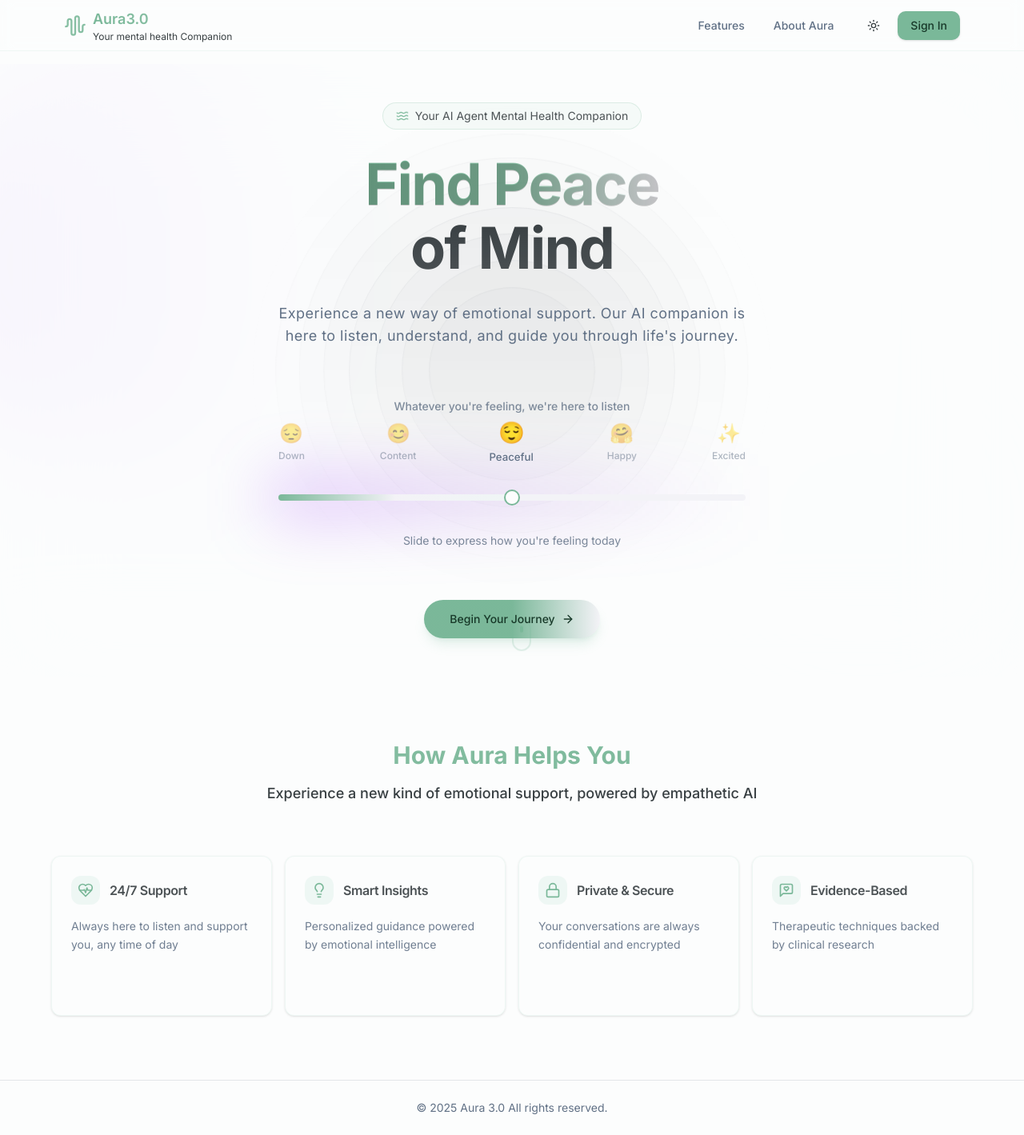
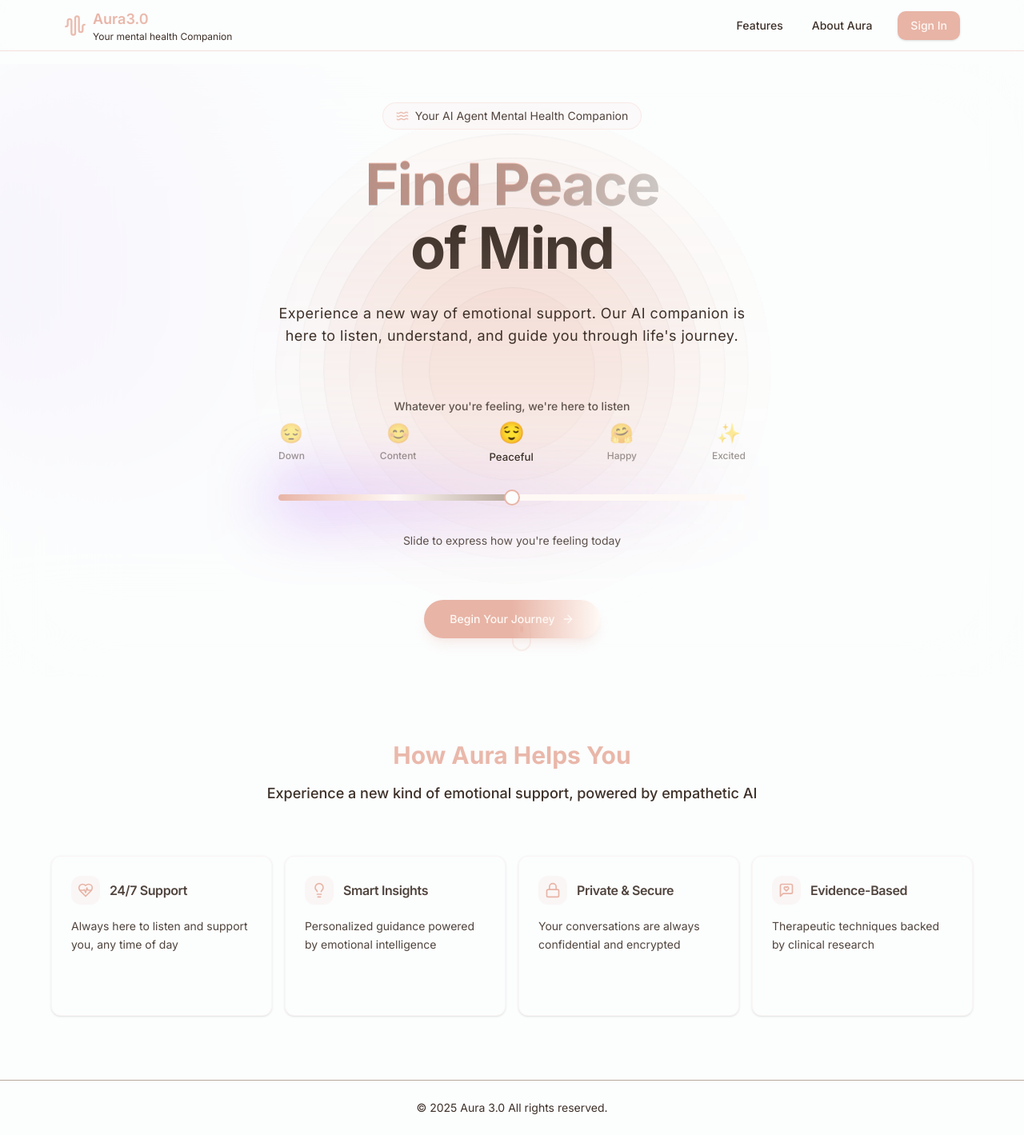
Before and after one commit to Adeyemijoshua/AI-Therapist, a Next.js app in the folder ai-therapist-agent-main/: page / in a window 1280 px wide. Shown: the whole page at 80% size. Built offline with nearby package versions, Linux system fonts and the light colour scheme.

Commit message:
update: ui changes

```diff
--- a/ai-therapist-agent-main/app/globals.css
+++ b/ai-therapist-agent-main/app/globals.css
@@ -5,35 +5,35 @@
 @layer base {
   :root {
     /* Calming light theme colors */
-    --background: 180 20% 99%;
-    --foreground: 200 8% 24%;
+    --background: 252 253 253;
+    --foreground: 61 48 40;
 
-    --card: 180 20% 99%;
-    --card-foreground: 200 8% 24%;
+    --card: 252 253 253;
+    --card-foreground: 56 63 66;
 
-    --popover: 180 20% 99%;
-    --popover-foreground: 200 8% 24%;
+    --popover: 252 253 253;
+    --popover-foreground: 56 63 66;
 
     /* Soft sage green as primary */
-    --primary: 150 30% 60%;
-    --primary-foreground: 150 40% 16%;
+    --primary: 232 180 166;
+    --primary-foreground: 255 249 245;
 
     /* Gentle lavender as secondary */
-    --secondary: 250 20% 96%;
-    --secondary-foreground: 250 10% 30%;
+    --secondary: 255 249 245;
+    --secondary-foreground: 71 69 84;
 
     /* Muted tones */
-    --muted: 210 20% 96%;
-    --muted-foreground: 215 16% 45%;
+    --muted: 184 168 157;
+    --muted-foreground: 61 48 40;
 
     /* Soft accent */
-    --accent: 180 25% 95%;
-    --accent-foreground: 200 8% 24%;
+    --accent: 184 168 157;
+    --accent-foreground: 56 63 66;
 
-    --destructive: 0 84% 60%;
-    --destructive-foreground: 210 20% 98%;
+    --destructive: 239 67 67;
+    --destructive-foreground: 249 250 251;
 
-    --border: 200 10% 90%;
+    --border: 184 168 157;
     --input: 200 10% 90%;
     --ring: 150 30% 60%;
 
@@ -42,37 +42,37 @@
 
   .dark {
     /* Soothing dark theme colors */
-    --background: 200 50% 3%;
+    /* --background: 200 50% 3%;
     --foreground: 210 20% 98%;
 
     --card: 200 50% 3%;
     --card-foreground: 210 20% 98%;
 
     --popover: 200 50% 3%;
-    --popover-foreground: 210 20% 98%;
+    --popover-foreground: 210 20% 98%; */
 
     /* Soft sage in dark mode */
-    --primary: 150 30% 70%;
-    --primary-foreground: 150 40% 16%;
+    /* --primary: 150 30% 70%;
+    --primary-foreground: 150 40% 16%; */
 
     /* Gentle purple in dark mode */
-    --secondary: 250 20% 20%;
-    --secondary-foreground: 210 20% 98%;
+    /* --secondary: 250 20% 20%;
+    --secondary-foreground: 210 20% 98%; */
 
     /* Muted dark tones */
-    --muted: 200 50% 10%;
-    --muted-foreground: 210 20% 70%;
+    /* --muted: 200 50% 10%;
+    --muted-foreground: 210 20% 70%; */
 
     /* Soft dark accent */
-    --accent: 200 50% 10%;
-    --accent-foreground: 210 20% 98%;
+    /* --accent: 200 50% 10%;
+    --accent-foreground: 210 20% 98%; */
 
-    --destructive: 0 62% 30%;
+    /* --destructive: 0 62% 30%;
     --destructive-foreground: 210 20% 98%;
 
     --border: 200 50% 10%;
     --input: 200 50% 10%;
-    --ring: 150 30% 70%;
+    --ring: 150 30% 70%; */
   }
 }
 
@@ -88,6 +88,7 @@
 
 /* Add some calming animations */
 .hover-lift {
+  /* color: rgb(61, 48, 40); */
   @apply transition-transform duration-200 hover:-translate-y-1;
 }
 
--- a/ai-therapist-agent-main/app/page.tsx
+++ b/ai-therapist-agent-main/app/page.tsx
@@ -117,7 +117,7 @@ export default function Home() {
           <div className="absolute w-[400px] h-[400px] rounded-full bg-secondary/10 blur-3xl bottom-0 right-0 animate-pulse delay-700" />
           <div className="absolute inset-0 bg-background/80 backdrop-blur-3xl" />
         </div>
-        <Ripple className="opacity-60" />
+        <Ripple className="" />
 
         <motion.div
           initial={{ opacity: 0, y: 20 }}
@@ -189,12 +189,12 @@ export default function Home() {
                 className={`absolute inset-0 bg-gradient-to-r ${currentEmotion.color} to-transparent blur-2xl -z-10 transition-all duration-500`}
               />
               <Slider
+                min={0}
+                step={1}
+                max={100}
+                className="py-4"
                 value={[emotion]}
                 onValueChange={(value) => setEmotion(value[0])}
-                min={0}
-                max={100}
-                step={1}
-                className="py-4"
               />
             </div>
 
--- a/ai-therapist-agent-main/components/header.tsx
+++ b/ai-therapist-agent-main/components/header.tsx
@@ -9,10 +9,10 @@ import {
   MessageCircle,
   AudioWaveform,
   LogOut,
-  LogIn,
+  // LogIn,
 } from "lucide-react";
 import { Button } from "@/components/ui/button";
-import { ThemeToggle } from "./theme-toggle";
+// import { ThemeToggle } from "./theme-toggle";
 import { SignInButton } from "@/components/auth/sign-in-button";
 import { useSession } from "@/lib/contexts/session-context";
 
@@ -28,7 +28,7 @@ export function Header() {
 
   return (
     <div className="w-full fixed top-0 z-50 bg-background/95 backdrop-blur supports-[backdrop-filter]:bg-background/60">
-      <div className="absolute inset-0 border-b border-primary/10" />
+      <div className="absolute inset-0 border-b border-primary/40" />
       <header className="relative max-w-6xl mx-auto px-4">
         <div className="flex h-16 items-center justify-between">
           <Link
@@ -61,7 +61,7 @@ export function Header() {
             </nav>
 
             <div className="flex items-center gap-3">
-              <ThemeToggle />
+              {/* <ThemeToggle /> */}
 
               {isAuthenticated ? (
                 <>
--- a/ai-therapist-agent-main/components/ui/ripple.tsx
+++ b/ai-therapist-agent-main/components/ui/ripple.tsx
@@ -28,12 +28,12 @@ export const Ripple = React.memo(function Ripple({
         const opacity = mainCircleOpacity - i * 0.03;
         const animationDelay = `${i * 0.06}s`;
         const borderStyle = i === numCircles - 1 ? "dashed" : "solid";
-        const borderOpacity = 5 + i * 5;
+        const borderOpacity = 15 + i * 5;
 
         return (
           <div
             key={i}
-            className={`[--i: absolute animate-ripple rounded-full border bg-foreground/25 shadow-xl${i}]`}
+            className={`[--i: absolute animate-ripple rounded-full border bg-primary shadow-xl${i}]`}
             style={
               {
                 width: `${size}px`,
@@ -42,7 +42,7 @@ export const Ripple = React.memo(function Ripple({
                 animationDelay,
                 borderStyle,
                 borderWidth: "1px",
-                borderColor: `hsl(var(--foreground), ${borderOpacity / 100})`,
+                borderColor: `hsl(var(--primary), ${borderOpacity / 100})`,
                 top: "50%",
                 left: "50%",
                 transform: "translate(-50%, -50%) scale(1)",
--- a/ai-therapist-agent-main/tailwind.config.ts
+++ b/ai-therapist-agent-main/tailwind.config.ts
@@ -10,45 +10,45 @@ export default {
   theme: {
     extend: {
       colors: {
-        background: "hsl(var(--background))",
-        foreground: "hsl(var(--foreground))",
+        background: "rgb(var(--background))",
+        foreground: "rgb(var(--foreground))",
         card: {
-          DEFAULT: "hsl(var(--card))",
-          foreground: "hsl(var(--card-foreground))",
+          DEFAULT: "rgb(var(--card))",
+          foreground: "rgb(var(--card-foreground))",
         },
         popover: {
-          DEFAULT: "hsl(var(--popover))",
-          foreground: "hsl(var(--popover-foreground))",
+          DEFAULT: "rgb(var(--popover))",
+          foreground: "rgb(var(--popover-foreground))",
         },
         primary: {
-          DEFAULT: "hsl(var(--primary))",
-          foreground: "hsl(var(--primary-foreground))",
+          DEFAULT: "rgb(var(--primary))",
+          foreground: "rgb(var(--primary-foreground))",
         },
         secondary: {
-          DEFAULT: "hsl(var(--secondary))",
-          foreground: "hsl(var(--secondary-foreground))",
+          DEFAULT: "rgb(var(--secondary))",
+          foreground: "rgb(var(--secondary-foreground))",
         },
         muted: {
-          DEFAULT: "hsl(var(--muted))",
-          foreground: "hsl(var(--muted-foreground))",
+          DEFAULT: "rgb(var(--muted))",
+          foreground: "rgb(var(--muted-foreground))",
         },
         accent: {
-          DEFAULT: "hsl(var(--accent))",
-          foreground: "hsl(var(--accent-foreground))",
+          DEFAULT: "rgb(var(--accent))",
+          foreground: "rgb(var(--accent-foreground))",
         },
         destructive: {
-          DEFAULT: "hsl(var(--destructive))",
-          foreground: "hsl(var(--destructive-foreground))",
+          DEFAULT: "rgb(var(--destructive))",
+          foreground: "rgb(var(--destructive-foreground))",
         },
-        border: "hsl(var(--border))",
-        input: "hsl(var(--input))",
-        ring: "hsl(var(--ring))",
+        border: "rgb(var(--border))",
+        input: "rgb(var(--input))",
+        ring: "rgb(var(--ring))",
         chart: {
-          "1": "hsl(var(--chart-1))",
-          "2": "hsl(var(--chart-2))",
-          "3": "hsl(var(--chart-3))",
-          "4": "hsl(var(--chart-4))",
-          "5": "hsl(var(--chart-5))",
+          "1": "rgb(var(--chart-1))",
+          "2": "rgb(var(--chart-2))",
+          "3": "rgb(var(--chart-3))",
+          "4": "rgb(var(--chart-4))",
+          "5": "rgb(var(--chart-5))",
         },
       },
       borderRadius: {
```
Also changed, not shown: ai-therapist-agent-main/components/providers.tsx (+4 -4 lines), 1 other file (tests, documents, lock files or other folders).
